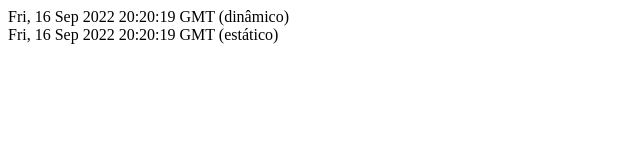
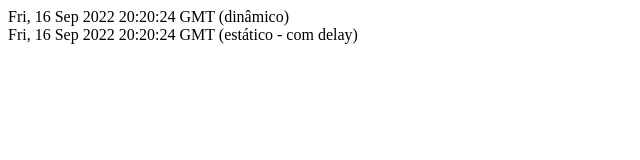
Before and after one commit to LucasCapucci/ideia-unica, a Next.js app: page /tempo in a window 1280 px wide. Shown: the top 160 px of the page, without its empty margins (0-640 px from the left). Built offline with nearby package versions, Linux system fonts and the light colour scheme.

Commit message:
adicionando delay

```diff
--- a/pages/tempo.js
+++ b/pages/tempo.js
@@ -1,19 +1,22 @@
 function Tempo(props){
-    console.log('> Passando pelo FrontEnd;')
+    console.log('> Passando pelo FrontEnd;');
     const dynamicDate = new Date();
     const dynamicDateString = dynamicDate.toGMTString();
 
     return (
         <div>
             <div>{dynamicDateString} (dinâmico)</div>
-            <div>{props.staticDateString} (estático)</div>
+            <div>{props.staticDateString} (estático - com delay)</div>
         </div>
 
     )
 }
 
-export function getStaticProps() {
-    console.log('> Passando pelo getStaticProps();')
+export async function getStaticProps() {
+    console.log('> Passando pelo getStaticProps();');
+    console.log('Adicionando delay de 5 segundos');
+
+    await delay(5000);
     const staticDate = new Date();
     const staticDateString = staticDate.toGMTString();
 
@@ -24,4 +27,6 @@
     }
 }
 
+const delay = ms => new Promise(resolve => setTimeout(resolve, ms));
+
 export default Tempo;
```
